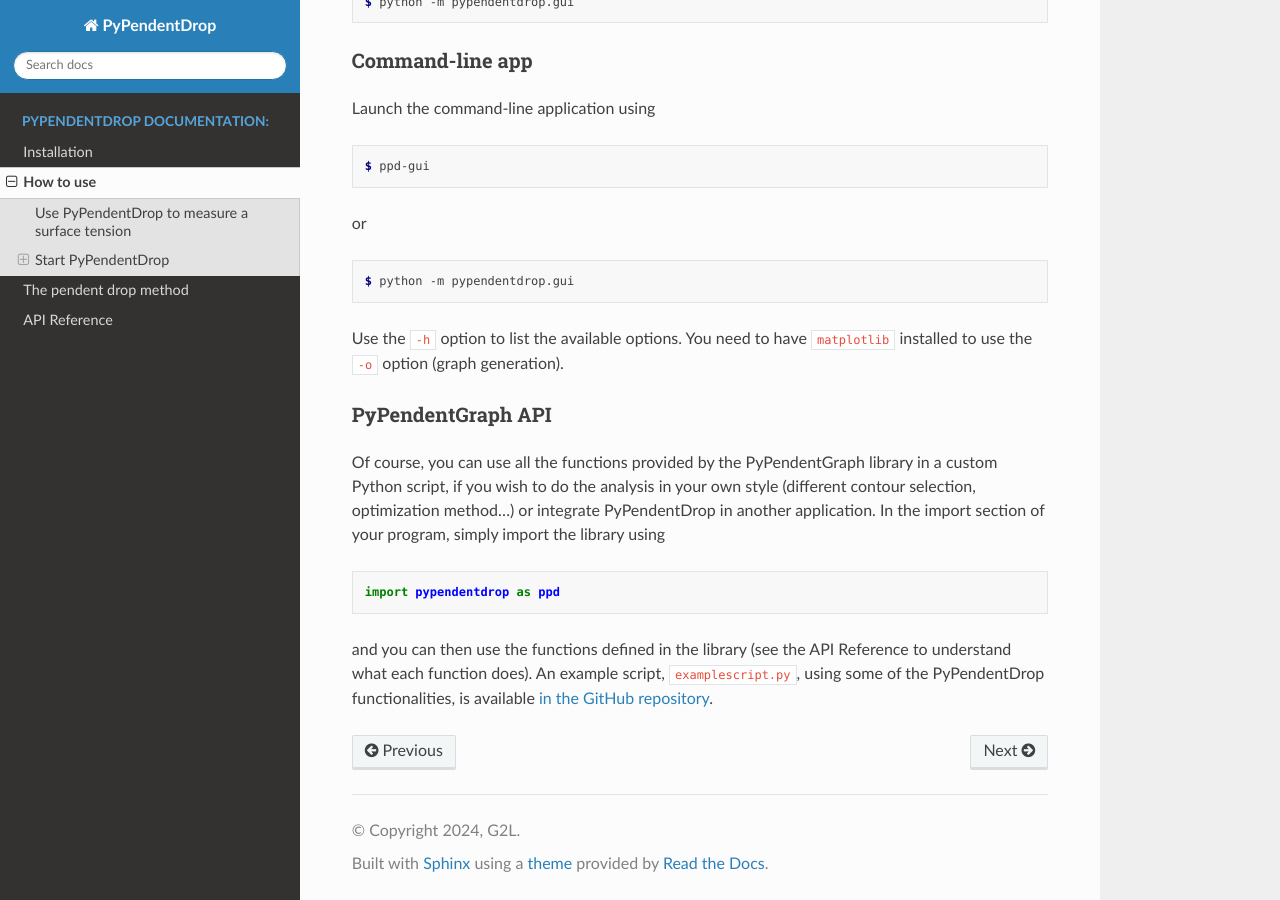
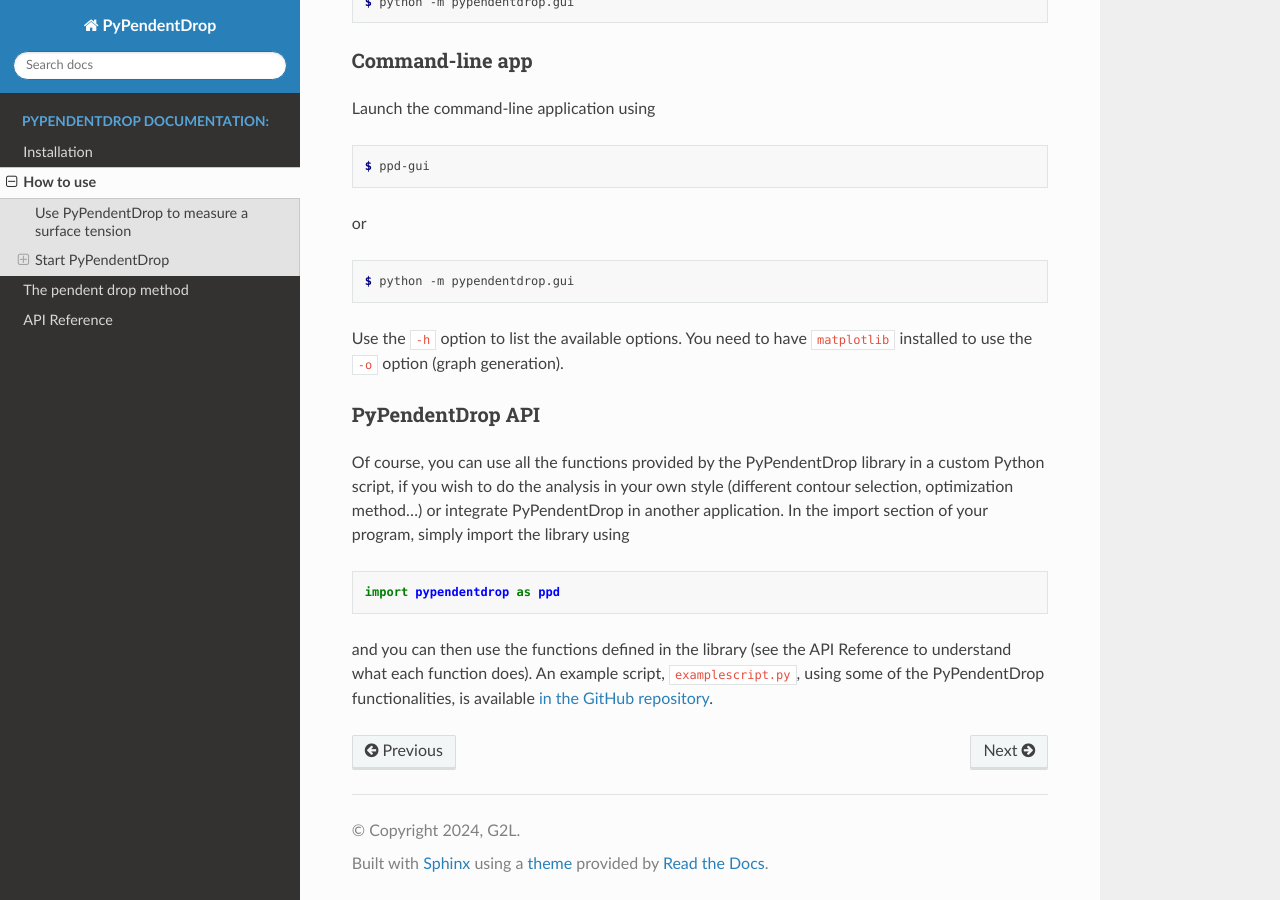
Before and after one commit to Moryavendil/pypendentdrop, a Sphinx documentation site: the page built from docs/source/howtouse.rst, in a window 1280 px wide and 900 px high, scrolled down 965 px. Built offline with Sphinx 7.4.7 and the Read the Docs theme 3.1.0, drawn with Linux system fonts in a browser that asks for light colours.

Commit message:
Typo fix

```diff
--- a/docs/source/API.rst
+++ b/docs/source/API.rst
@@ -48,7 +48,7 @@ All the drops parameters are handled using a Parameter object. An automatic esti
    :members:
 
 ..    comment
-    .. automethod:: describe
+    .. automethod:: describe_acquisition
     .. automethod:: get_bond
 
 Parameters optimization
--- a/docs/source/howtouse.rst
+++ b/docs/source/howtouse.rst
@@ -61,10 +61,10 @@ or
 
 Use the ``-h`` option to list the available options. You need to have ``matplotlib`` installed to use the ``-o`` option (graph generation).
 
-PyPendentGraph API
+PyPendentDrop API
 ~~~~~~~~~~~~~~~~~~~~
 
-Of course, you can use all the functions provided by the PyPendentGraph library in a custom Python script, if you wish to do the analysis in your own style (different contour selection, optimization method...) or integrate PyPendentDrop in another application. In the import section of your program, simply import the library using
+Of course, you can use all the functions provided by the PyPendentDrop library in a custom Python script, if you wish to do the analysis in your own style (different contour selection, optimization method...) or integrate PyPendentDrop in another application. In the import section of your program, simply import the library using
 
 .. code-block:: python
 
--- a/src/pypendentdrop/__init__.py
+++ b/src/pypendentdrop/__init__.py
@@ -1,4 +1,4 @@
-__version__ = "0.0.3"
+__version__ = "0.1.0"
 
 import logging
 logger = logging.getLogger(__name__)
```
Also changed, not shown: 1 other file.
